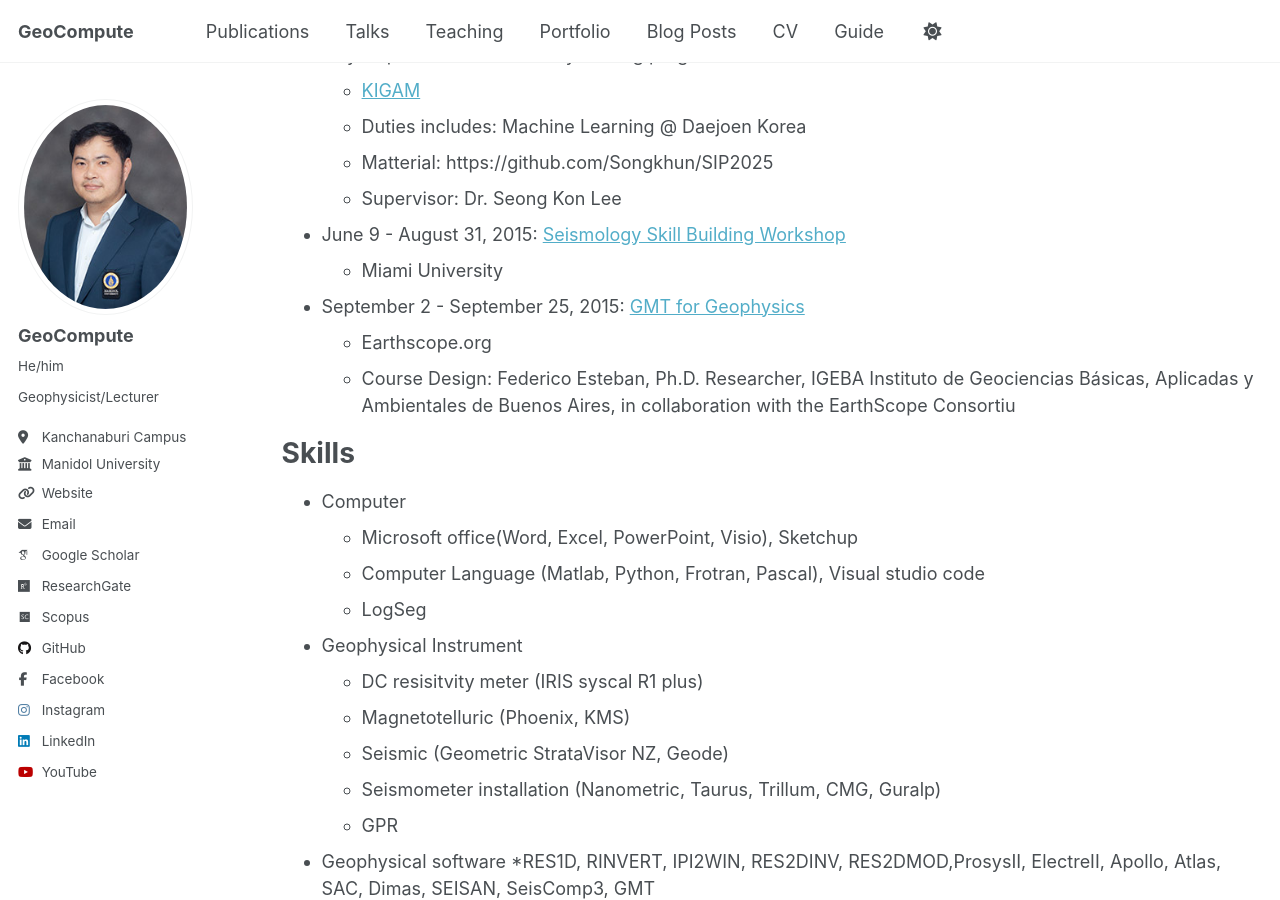
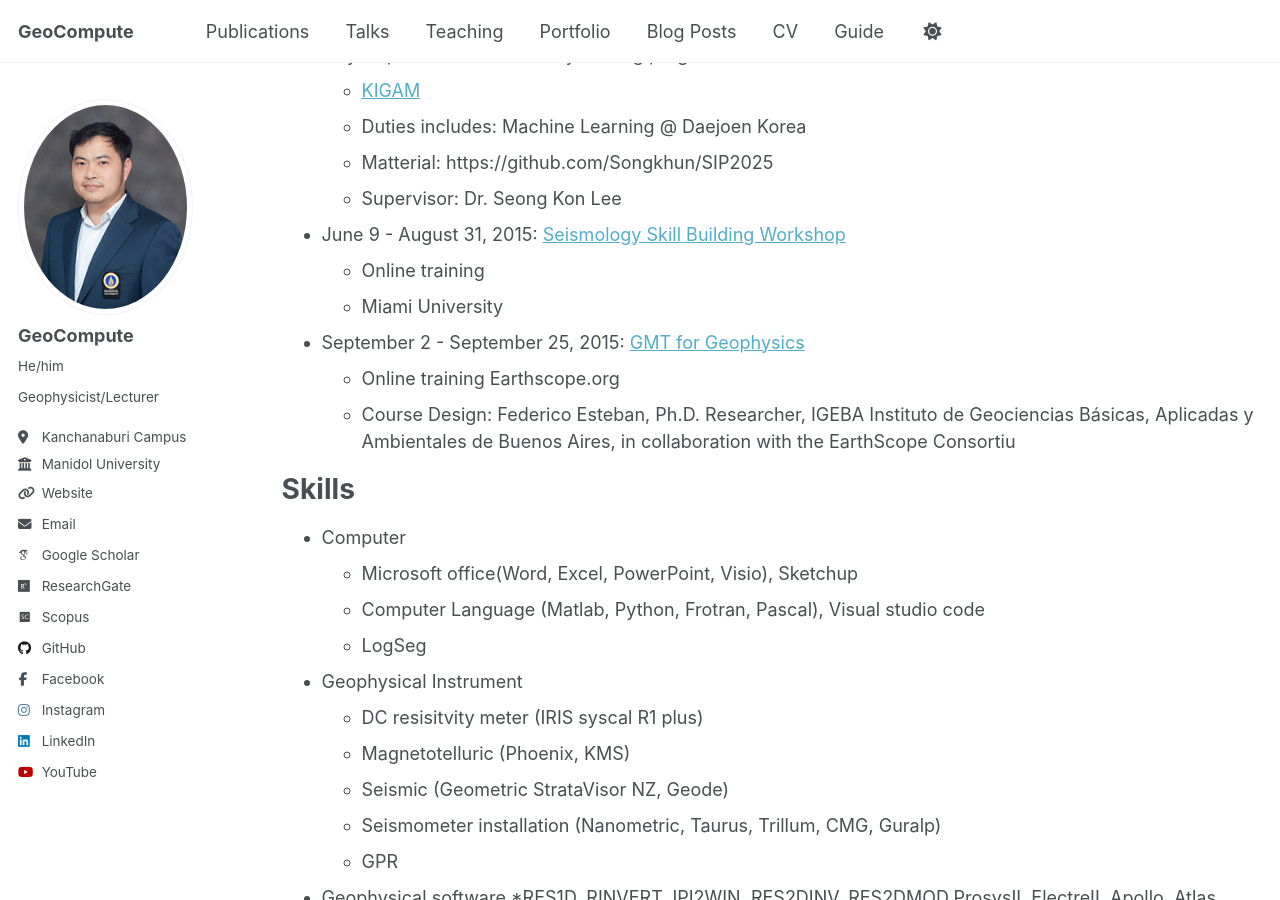
Before and after one commit to Songkhun/Songkhun.github.io, a Jekyll site: the page built from _pages/cv.md, in a window 1280 px wide and 900 px high, scrolled down 670 px. Built offline with Jekyll 4.4.1, drawn with Linux system fonts in a browser that asks for light colours; some web fonts are replaced; a script that is not in the unit is left out.

Commit message:
Update cv.md

```diff
--- a/_pages/cv.md
+++ b/_pages/cv.md
@@ -34,10 +34,11 @@ Work experience
   * Matterial: https://github.com/Songkhun/SIP2025
   * Supervisor: Dr. Seong Kon Lee
 * June 9 - August 31, 2015: [Seismology Skill Building Workshop](https://www.earthscope.org/event/2025-seismology-skill-building-workshop-ssbw/)
+  * Online training
   * Miami University
 
 * September 2 - September 25, 2015: [GMT for Geophysics](https://www.earthscope.org/event/2025-technical-short-course-introduction-to-generic-mapping-tool-gmt-for-geophysics/)
-  * Earthscope.org
+  * Online training Earthscope.org
   * Course Design: Federico Esteban, Ph.D. Researcher, IGEBA Instituto de Geociencias Básicas, Aplicadas y Ambientales de Buenos Aires, in collaboration with the EarthScope Consortiu
 
 Skills
```
